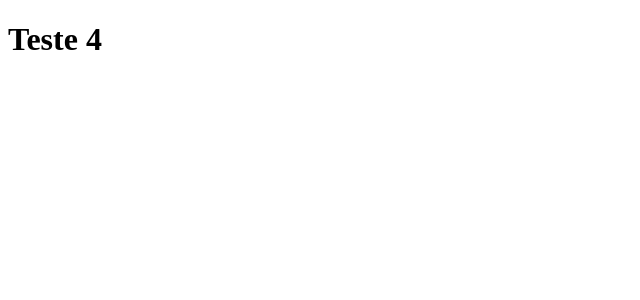
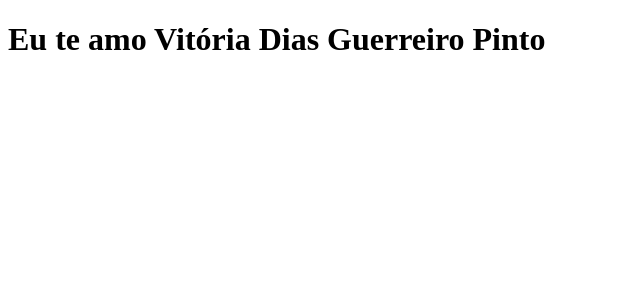
Before and after one commit to Enio11/clone-tabnews, a Next.js app: page / in a window 1280 px wide. Shown: the top 300 px of the page, without its empty margins (0-640 px from the left). Built offline with nearby package versions, Linux system fonts and the light colour scheme.

Commit message:
Altera a mensagem do arquivo index.js

```diff
--- a/pages/index.js
+++ b/pages/index.js
@@ -1,5 +1,5 @@
 function Home() {
-    return <h1>Teste 4</h1>
+    return <h1>Eu te amo Vitória Dias Guerreiro Pinto</h1>
 }
 
 export default Home;
```
